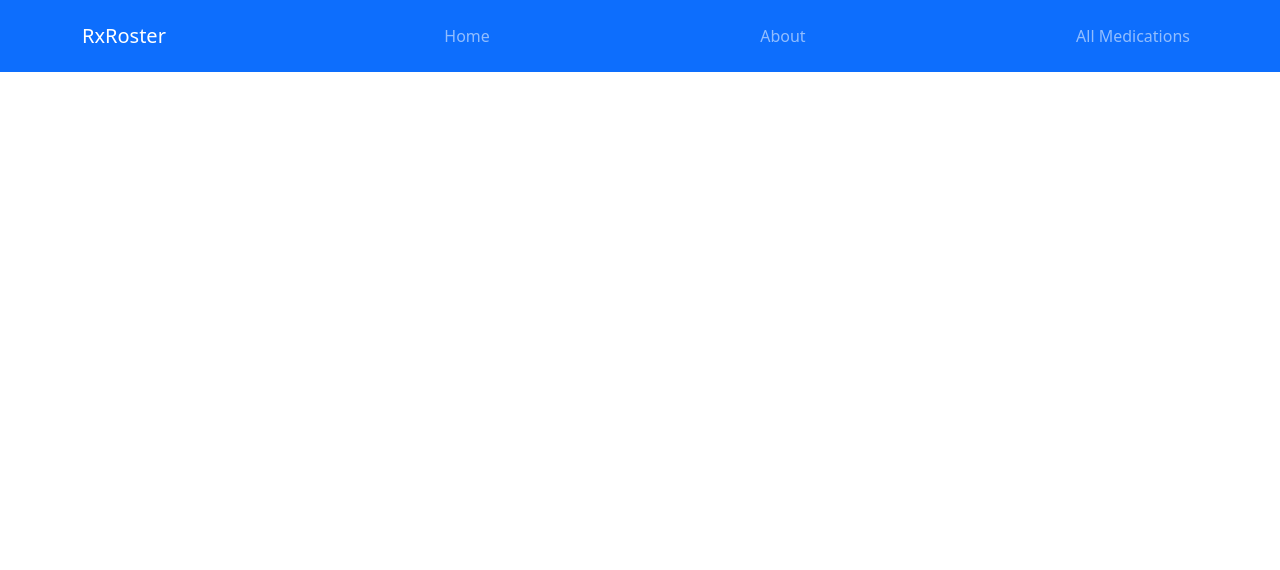
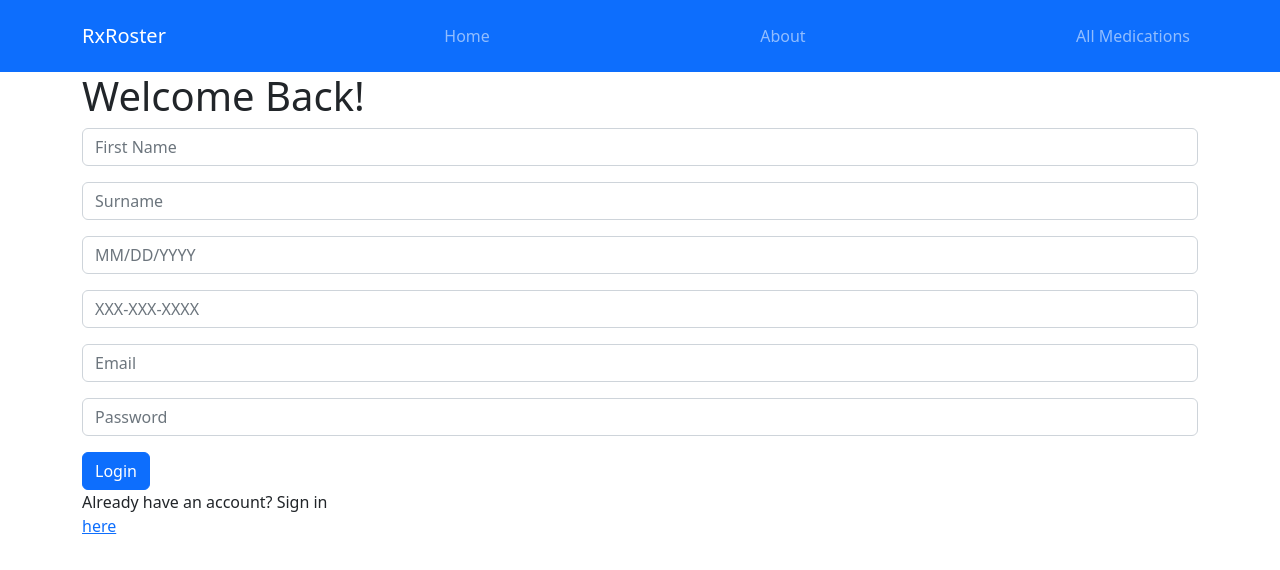
Before and after one commit to rose-codes/rx-roster-front-end, a React (Create React App) app in the folder rx-roster-front-end/: page /signup in a window 1280 px wide. Shown: the top 570 px of the page. Built offline with nearby package versions, Linux system fonts and the light colour scheme; no server answers.

Commit message:
Set up pages for authentication, added basic validation, set up links for auth pages

```diff
--- a/rx-roster-front-end/src/App.js
+++ b/rx-roster-front-end/src/App.js
@@ -8,6 +8,9 @@ import NotFound from "./pages/NotFound";
 import NavBar from "./components/shared/NavBar";
 import "bootstrap/dist/css/bootstrap.min.css";
 import "react-bootstrap/dist/react-bootstrap";
+import LoginPage from "./pages/LoginPage";
+import ForgotPasswordPage from "./pages/ForgotPasswordPage";
+import SignUpPage from "./pages/SignUpPage";
 
 function App() {
   return (
@@ -19,7 +22,10 @@ function App() {
         <Route path="/" element={<Dashboard />} />
         <Route path="/about" element={<AboutPage />} />
         <Route path="/all-medications" element={<AllMedsPage />} />
-        <Route path="/404" element={<NotFound />} />
+        <Route path="/login" element={<LoginPage />} />
+        <Route path="/forgot-password" element={<ForgotPasswordPage />} />
+        <Route path="/signup" element={<SignUpPage />} />
+        <Route path="/*" element={<NotFound />} />
       </Routes>
     </RxProvider>
   );
--- a/rx-roster-front-end/src/components/NewMedForm.js
+++ b/rx-roster-front-end/src/components/NewMedForm.js
@@ -6,7 +6,7 @@ import FormInput from "./shared/FormInput";
 
 const defaultValues = {
   brandName: "",
-  // genericName: "",
+  genericName: "",
   strength: 0,
   strengthUnits: "",
   quantity: 0,
--- /dev/null
+++ b/rx-roster-front-end/src/pages/ForgotPasswordPage.js
@@ -0,0 +1,60 @@
+import { Container, Form, Button } from "react-bootstrap";
+import { useForm } from "react-hook-form";
+import { Link, useNavigate } from "react-router-dom";
+
+const ForgotPasswordPage = () => {
+  const navigate = useNavigate();
+  const {
+    register,
+    handleSubmit,
+    formState: { errors, isValid },
+    reset,
+  } = useForm({
+    defaultValues: [],
+    mode: "onBlur",
+  });
+  const onSubmit = (formData) => {
+    console.log(formData);
+    navigate("/dashboard");
+  };
+
+  return (
+    <>
+      <Container>
+        <h1>Welcome Back!</h1>
+        <form onSubmit={handleSubmit(onSubmit)}>
+          <Form.Control
+            className="mb-3"
+            type="email"
+            {...register("email", {
+              required: {
+                value: true,
+                message: "Please enter an email.",
+              },
+              pattern: {
+                value: /\S+@\S+\.\S+/,
+                message: "Please enter a valid email",
+              },
+            })}
+            placeholder="Email"
+          ></Form.Control>
+          <small className="error-message">
+            {errors?.email && errors.email.message}
+          </small>
+          <Form.Control
+            className="mb-3"
+            type="password"
+            {...register("password")}
+            placeholder="Password"
+          ></Form.Control>
+          <small className="error-message">
+            {errors?.password && errors.password.message}
+          </small>
+          <Button type="submit">Login</Button>
+        </form>
+      </Container>
+    </>
+  );
+};
+
+export default ForgotPasswordPage;
--- /dev/null
+++ b/rx-roster-front-end/src/pages/LoginPage.js
@@ -0,0 +1,80 @@
+import { useForm } from "react-hook-form";
+import { Button, Form, Container } from "react-bootstrap";
+import { useNavigate, Link } from "react-router-dom";
+
+const LoginPage = () => {
+  const navigate = useNavigate();
+  const {
+    register,
+    handleSubmit,
+    formState: { errors, isValid },
+    reset,
+  } = useForm({
+    defaultValues: {
+      email: "",
+      password: "",
+    },
+    mode: "onBlur",
+  });
+  const onSubmit = (formData) => {
+    console.log(formData);
+    navigate("/dashboard");
+  };
+
+  return (
+    <>
+      <Container>
+        <h1>Welcome Back!</h1>
+        <form onSubmit={handleSubmit(onSubmit)}>
+          <Form.Control
+            className="mb-3"
+            type="email"
+            {...register("email", {
+              required: {
+                value: true,
+                message: "Please enter an email.",
+              },
+              pattern: {
+                value: /\S+@\S+\.\S+/,
+                message: "Please enter a valid email",
+              },
+            })}
+            placeholder="Email"
+          ></Form.Control>
+          <small className="error-message">
+            {errors?.email && errors.email.message}
+          </small>
+          <Form.Control
+            className="mb-3"
+            type="password"
+            {...register("password", {
+              required: {
+                value: true,
+                message: "Please enter a password",
+              },
+              minLength: {
+                value: 8,
+                message: "Password must contain at least 8 characters",
+              },
+            })}
+            placeholder="Password"
+          ></Form.Control>
+          <small className="error-message">
+            {errors?.password && errors.password.message}
+          </small>
+          <Link to="/forgot-password" className="forgotPasswordLink">
+            Forgot Password?
+          </Link>
+          <Button type="submit">Login</Button>
+        </form>
+        {/* Google OAuth */}
+        <div>Don't have an account? Sign up</div>
+        <Link to="/signup" className="signUpLink">
+          here
+        </Link>
+      </Container>
+    </>
+  );
+};
+
+export default LoginPage;
--- /dev/null
+++ b/rx-roster-front-end/src/pages/SignUpPage.js
@@ -0,0 +1,123 @@
+import { useContext } from "react";
+import { useForm } from "react-hook-form";
+import { Button, Form, Container } from "react-bootstrap";
+import { Link, useNavigate } from "react-router-dom";
+
+const SignUpPage = () => {
+  const {
+    register,
+    handleSubmit,
+    formState: { errors, isValid },
+    reset,
+  } = useForm({
+    defaultValues: {
+      firstName: "",
+      surname: "",
+      dateOfBirth: "",
+      email: "",
+      password: "",
+    },
+    mode: "onBlur",
+  });
+
+  const onPasswordChange = () => {
+    <small className="passwordRequirements">
+      <div>Password must include:</div>
+      <ul>
+        <li>at least 8 characters</li>
+        <li>at least one UPPERCASE letter</li>
+        <li>at least one LOWERCASE letter</li>
+        <li>at least one NUMBER</li>
+        <li>at least one special character</li>
+      </ul>
+    </small>;
+  };
+
+  const onSubmit = (formValues) => {
+    console.log("submission obj", formValues);
+    // reset();
+  };
+
+  return (
+    <>
+      <Container>
+        <h1>Welcome Back!</h1>
+        <form onSubmit={handleSubmit(onSubmit)}>
+          <Form.Control
+            className="mb-3"
+            type="text"
+            {...register("firstName", {
+              required: {
+                value: true,
+                message: "Please enter your first name.",
+              },
+            })}
+            placeholder="First Name"
+          ></Form.Control>
+          <Form.Control
+            className="mb-3"
+            type="text"
+            {...register("surname", {
+              required: {
+                value: true,
+                message: "Please enter your surname.",
+              },
+            })}
+            placeholder="Surname"
+          ></Form.Control>
+          <Form.Control
+            className="mb-3"
+            type="text"
+            {...register("dateOfBirth", {
+              required: {
+                value: true,
+                message: "Please enter your Date of Birth.",
+              },
+              valueAsDate: {
+                value: true,
+                message: "Please enter a valid date.",
+              },
+            })}
+            // @todo: verify date format
+            placeholder="MM/DD/YYYY"
+          ></Form.Control>
+          <Form.Control
+            className="mb-3"
+            type="text"
+            {...register("phoneNumber")}
+            placeholder="XXX-XXX-XXXX"
+          ></Form.Control>
+          {/* @todo: Add Street Address fields */}
+          <Form.Control
+            className="mb-3"
+            type="email"
+            {...register("email", {
+              required: {
+                value: true,
+                message: "Please enter an email.",
+              },
+              pattern: {
+                value: /\S+@\S+\.\S+/,
+                message: "Please enter a valid email",
+              },
+            })}
+            placeholder="Email"
+          ></Form.Control>
+          <Form.Control
+            className="mb-3"
+            type="password"
+            {...register("password")}
+            placeholder="Password"
+          ></Form.Control>
+          <Button type="submit">Login</Button>
+        </form>
+        <div>Already have an account? Sign in</div>
+        <Link to="/login" className="logInLink">
+          here
+        </Link>
+      </Container>
+    </>
+  );
+};
+
+export default SignUpPage;
```
Also changed, not shown: 1 other file (tests, documents, lock files or other folders).
